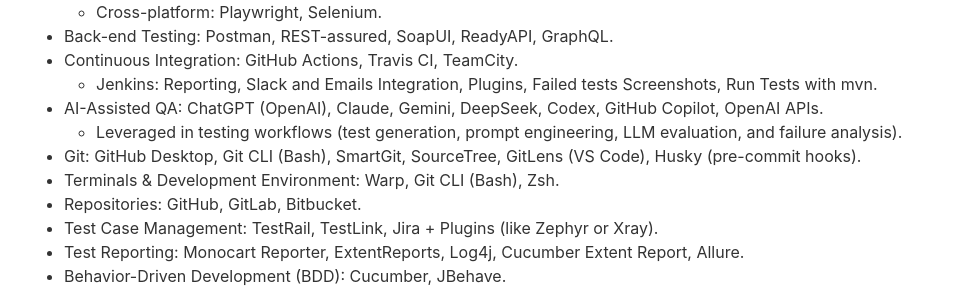
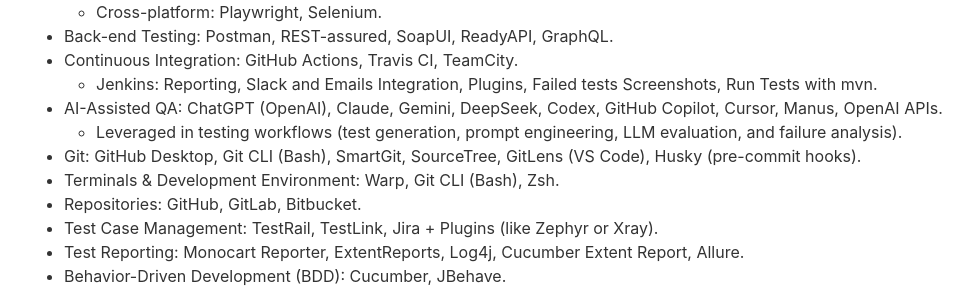
Before and after one commit to cvera08/full-resume, a Jekyll site: the page built from index.html, in a window 1280 px wide and 900 px high, scrolled down 4969 px. Shown: the part 162-453 px from the top of the window, without its empty margins (148-1117 px from the left). Built offline with Jekyll 4.4.1, drawn with Linux system fonts in a browser that asks for light colours.

Commit message:
chore(cv): add Cursor and Manus to tools

```diff
--- a/_data/data.yml
+++ b/_data/data.yml
@@ -300,7 +300,7 @@ organization:
     - Back-end Testing: Postman, REST-assured, SoapUI, ReadyAPI, GraphQL.
     - Continuous Integration: GitHub Actions, Travis CI, TeamCity.
       - Jenkins: Reporting, Slack and Emails Integration, Plugins, Failed tests Screenshots, Run Tests with mvn.
-    - AI-Assisted QA: ChatGPT (OpenAI), Claude, Gemini, DeepSeek, Codex, GitHub Copilot, OpenAI APIs.
+    - AI-Assisted QA: ChatGPT (OpenAI), Claude, Gemini, DeepSeek, Codex, GitHub Copilot, Cursor, Manus, OpenAI APIs.
       - Leveraged in testing workflows (test generation, prompt engineering, LLM evaluation, and failure analysis).
     - Git: GitHub Desktop, Git CLI (Bash), SmartGit, SourceTree, GitLens (VS Code), Husky (pre-commit hooks).
     - Terminals & Development Environment: Warp, Git CLI (Bash), Zsh.
```
